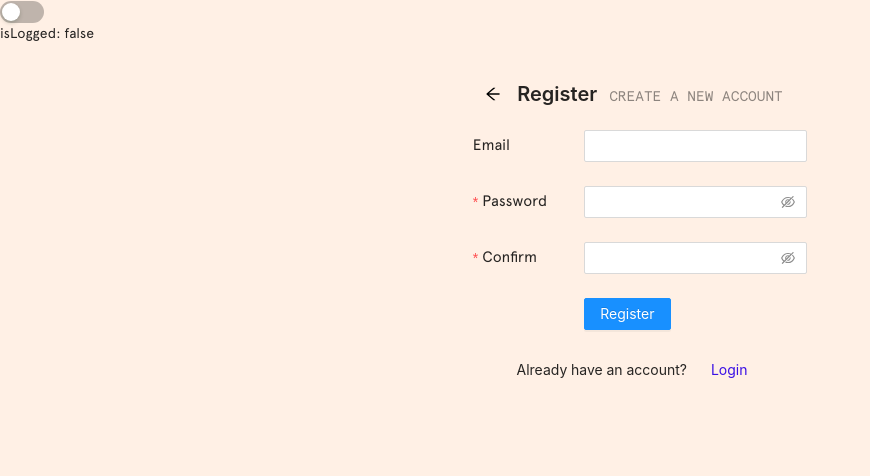
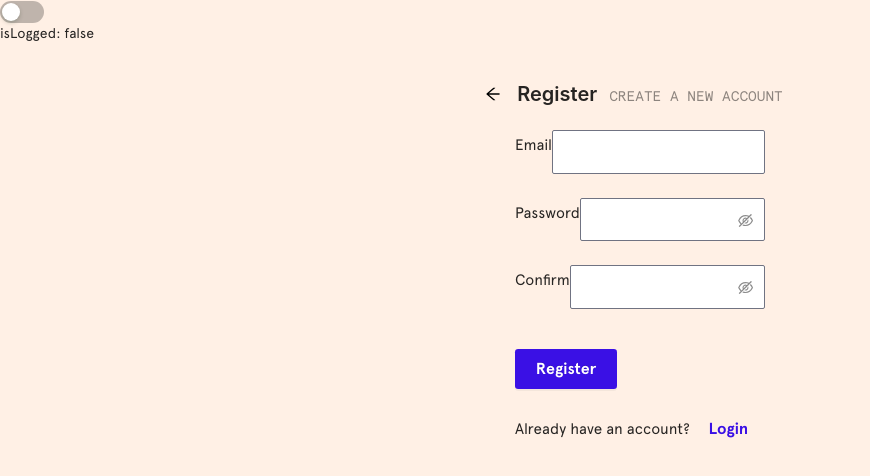
Before and after one commit to antoineGH/sayhello, a React (Create React App) app: page /register in a window 1280 px wide. Shown: the top 476 px of the page, without its empty margins (0-870 px from the left). Built offline with nearby package versions, Linux system fonts and the light colour scheme.

Commit message:
design register page and form

```diff
--- a/src/App.css
+++ b/src/App.css
@@ -268,6 +268,8 @@ h4.ant-typography,
 	content: none;
 }
 
+/* LOGIN FORM */
+
 #login {
 	width: 100%;
 	justify-content: center;
@@ -275,7 +277,8 @@ h4.ant-typography,
 	max-width: 250px;
 }
 
-#login .ant-form-item-label > label.ant-form-item-required:not(.ant-form-item-required-mark-optional)::before {
+#login .ant-form-item-label > label.ant-form-item-required:not(.ant-form-item-required-mark-optional)::before,
+#register .ant-form-item-label > label.ant-form-item-required:not(.ant-form-item-required-mark-optional)::before {
 	content: none;
 }
 
@@ -307,7 +310,8 @@ h4.ant-typography,
 	padding: 0.6rem 0.7rem 0.5rem 0.6rem;
 }
 
-#login .btn_login {
+#login .btn_login,
+#register .btn_register {
 	min-width: 40px;
 	height: 40px;
 	font-family: 'Apercu-Pro-Bold';
@@ -317,9 +321,11 @@ h4.ant-typography,
 	color: white;
 	border-radius: 0.2rem;
 	transition: background-color 400ms;
+	border: none;
 }
 
-#login .btn_login:hover {
+#login .btn_login:hover,
+#register .btn_register:hover {
 	border-color: #eeff00 !important;
 	background: #3b10e5c2 !important;
 }
@@ -330,6 +336,7 @@ h4.ant-typography,
 	padding-left: 0rem;
 	margin-left: 0rem;
 	border-radius: 4px;
+	padding: 0rem 0.1rem;
 }
 
 .no_account {
@@ -343,8 +350,6 @@ h4.ant-typography,
 	letter-spacing: -0.03rem;
 	font-size: 0.8rem;
 }
-
-/* LOGIN */
 
 .register_main,
 .forgot_main,
@@ -372,3 +377,37 @@ h4.ant-typography,
 	display: flex;
 	align-items: center;
 }
+
+/* REGISTER FORM */
+
+#register {
+	width: 100%;
+	justify-content: center;
+	margin: auto;
+	max-width: 250px;
+}
+
+#register .register_email_row,
+#register .register_password_row,
+#register .register_password_confirm_row {
+	display: flex;
+	flex-direction: column;
+}
+
+.register_email,
+.register_password,
+.register_password_confirm {
+	font-family: 'Apercu-Pro-Regular', -apple-system, BlinkMacSystemFont, 'Segoe UI', 'Roboto', 'Ubuntu', 'Cantarell';
+	font-size: 0.95rem;
+	line-height: 1.5;
+	width: 100%;
+	min-width: 0;
+	padding: 4px 11px;
+	color: #10162f;
+	line-height: 1.5715;
+	background-color: #fff;
+	border: 1px solid #707382;
+	border-radius: 2px;
+	transition: all 0.3s;
+	padding: 0.6rem 0.7rem 0.5rem 0.6rem;
+}
--- a/src/forms/loginForm/LoginForm.tsx
+++ b/src/forms/loginForm/LoginForm.tsx
@@ -50,7 +50,7 @@ const LoginForm = () => {
 				</Button>
 			</Form.Item>
 			<Row>
-				<Col style={{ alignItems: 'center', marginTop: '.2rem' }} className='no_account'>
+				<Col style={{ alignItems: 'center', marginTop: '.35rem' }} className='no_account'>
 					No account?
 				</Col>
 				<Col>
--- a/src/forms/registerForm/RegisterForm.tsx
+++ b/src/forms/registerForm/RegisterForm.tsx
@@ -1,7 +1,9 @@
-import { Button, Form, Input } from 'antd'
+import { Button, Col, Form, Input, Row } from 'antd'
+import { useNavigate } from 'react-router'
 import { formValueSuccessRegister } from 'types/form'
 
 const RegisterForm = () => {
+	const navigate = useNavigate()
 	const onFinish = (values: formValueSuccessRegister) => {
 		console.log('Success:', values)
 	}
@@ -20,32 +22,37 @@ const RegisterForm = () => {
 	}
 
 	return (
-		<>
 		<Form
-				name='basic'
-				labelCol={{ span: 8 }}
-				wrapperCol={{ span: 16 }}
+			name='register'
 			initialValues={{ remember: true }}
 			onFinish={onFinish}
 			onFinishFailed={onFinishFailed}
 			validateMessages={validateMessages}
 			autoComplete='off'>
-				<Form.Item name={['user', 'email']} label='Email' rules={[{ type: 'email' }]}>
-					<Input />
+			<Form.Item
+				className='register_email_row'
+				name={['user', 'email']}
+				label='Email'
+				rules={[{ type: 'email', message: 'Email not valid' }]}>
+				<Input className='register_email' />
 			</Form.Item>
+
 			<Form.Item
+				className='register_password_row'
 				name='password'
 				label='Password'
 				rules={[
 					{
 						required: true,
-							message: 'Please input your password!',
+						message: 'Please input your password',
 					},
 				]}
 				hasFeedback>
-					<Input.Password />
+				<Input.Password className='register_password' />
 			</Form.Item>
+
 			<Form.Item
+				className='register_password_confirm_row'
 				name='confirm'
 				label='Confirm'
 				dependencies={['password']}
@@ -53,26 +60,41 @@ const RegisterForm = () => {
 				rules={[
 					{
 						required: true,
-							message: 'Please confirm your password!',
+						message: 'Please confirm your password',
 					},
 					({ getFieldValue }) => ({
 						validator(_, value) {
 							if (!value || getFieldValue('password') === value) {
 								return Promise.resolve()
 							}
-								return Promise.reject(new Error('The two passwords that you entered do not match!'))
+							return Promise.reject(new Error('Passwords do not match'))
 						},
 					}),
 				]}>
-					<Input.Password />
+				<Input.Password className='register_password_confirm' />
 			</Form.Item>
-				<Form.Item wrapperCol={{ offset: 8, span: 16 }}>
-					<Button type='primary' htmlType='submit'>
+
+			<Form.Item style={{ marginTop: '2.5rem' }}>
+				<Button className='btn_register' type='primary' htmlType='submit'>
 					Register
 				</Button>
 			</Form.Item>
+
+			<Row>
+				<Col className='no_account' style={{ alignItems: 'center', marginTop: '.35rem' }}>
+					Already have an account?
+				</Col>
+				<Col>
+					<Button
+						onClick={() => navigate('/login')}
+						type='link'
+						className='link_heavy'
+						style={{ marginLeft: '1rem' }}>
+						Login
+					</Button>
+				</Col>
+			</Row>
 		</Form>
-		</>
 	)
 }
 export default RegisterForm
--- a/src/pages/Register.tsx
+++ b/src/pages/Register.tsx
@@ -1,4 +1,4 @@
-import { Button, Col, PageHeader, Row } from 'antd'
+import { Col, PageHeader, Row } from 'antd'
 import RegisterForm from 'forms/registerForm/RegisterForm'
 import useTitle from 'hooks/useTitle'
 import { useNavigate } from 'react-router'
@@ -18,18 +18,8 @@ const Register = () => {
 					/>
 				</Col>
 			</Row>
-			<Row>
-				<Col>
-					<RegisterForm />
-				</Col>
-			</Row>
-			<Row>
-				<Col className='login_justify'>Already have an account?</Col>
-				<Col>
-					<Button onClick={() => navigate('/login')} type='link'>
-						Login
-					</Button>
-				</Col>
+			<Row style={{ width: '100%' }}>
+				<RegisterForm />
 			</Row>
 		</div>
 	)
```
Lines whose indentation alone changed are shown as unchanged.
